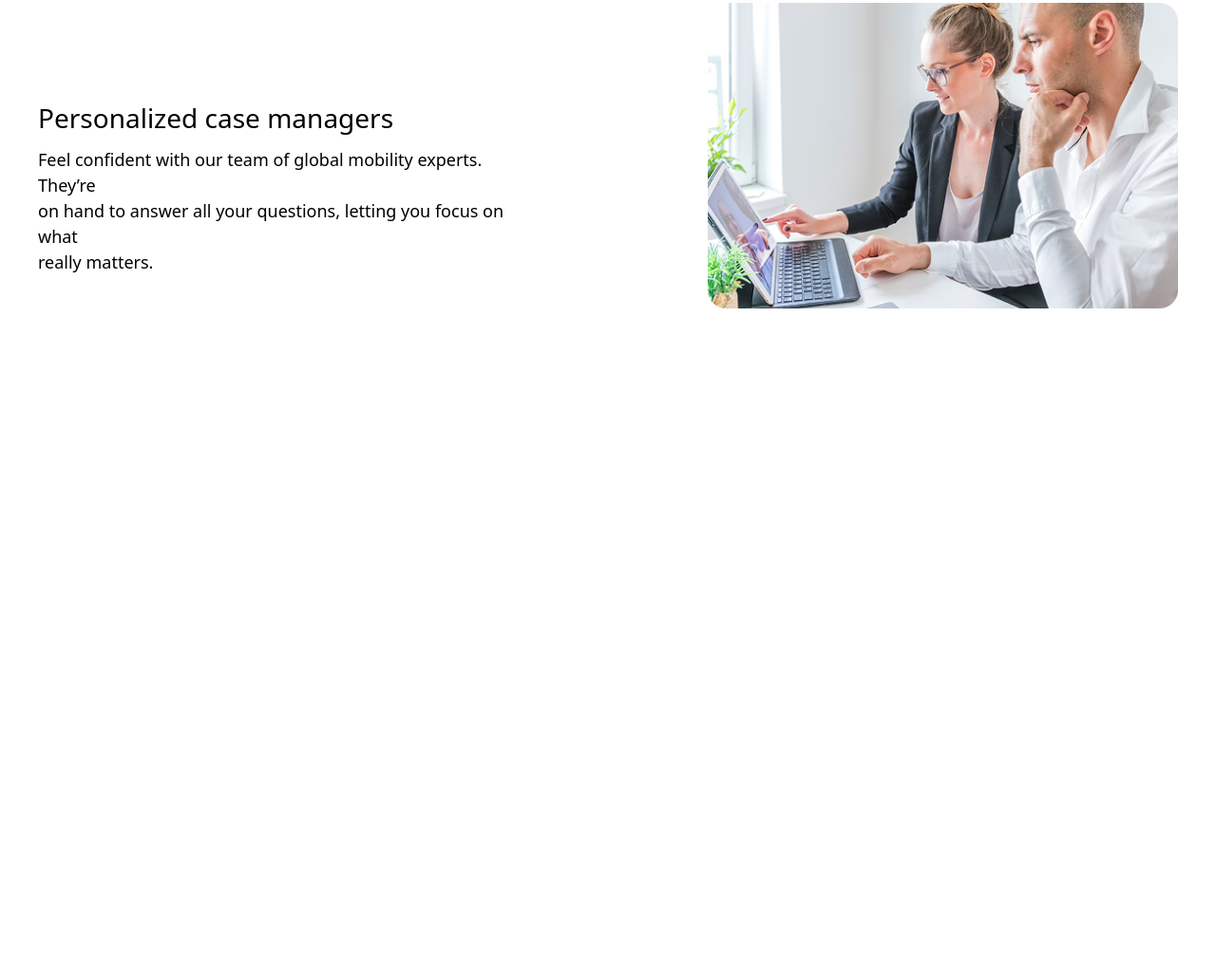
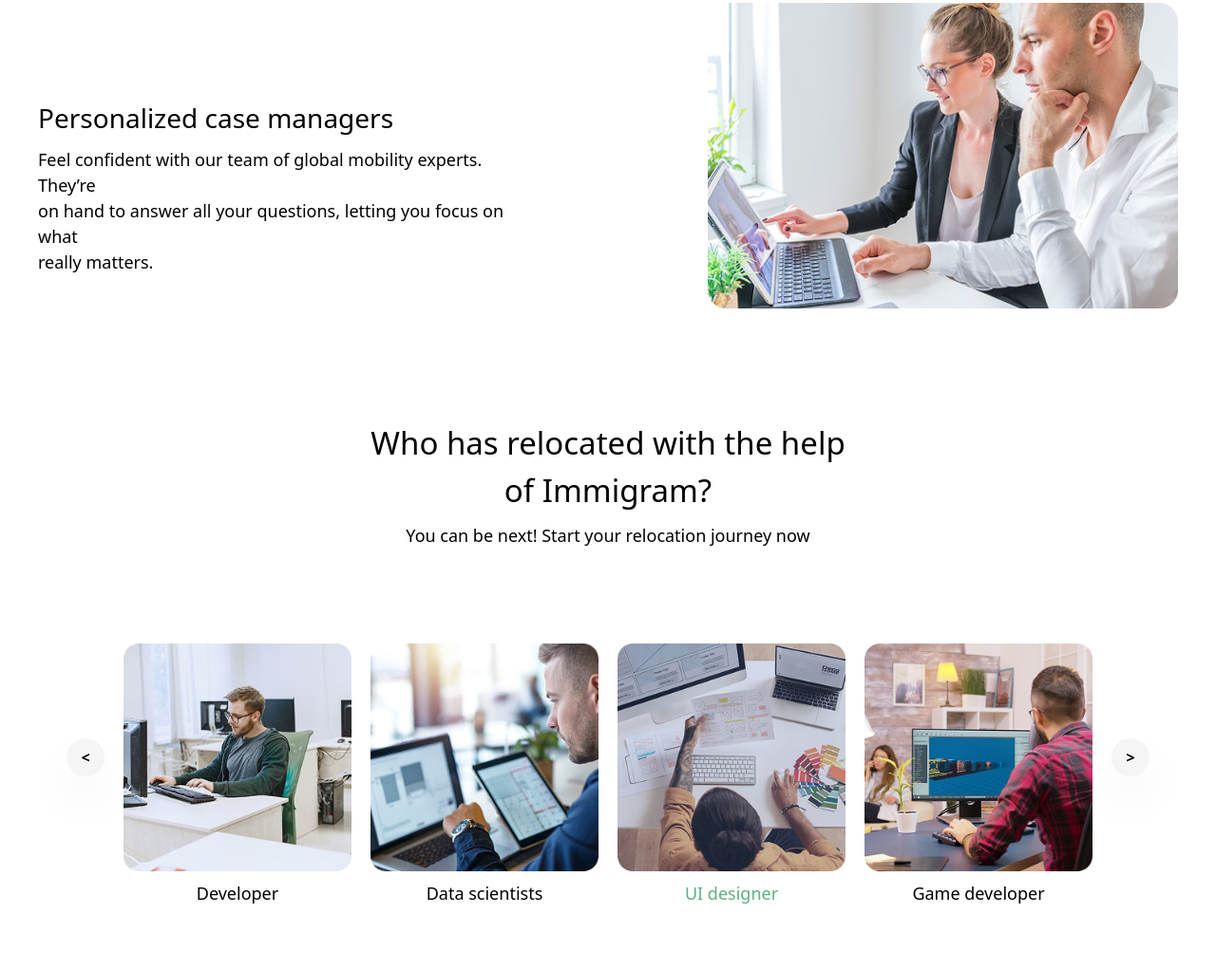
Before and after one commit to DBilol228/Week3Day3, a website: page index.html in a window 1280 px wide. Shown: the part 1618-2640 px from the top of the page at 95% size. Before the commit the page ends 2000 px from the top, so only its background shows below. Drawn offline with Linux system fonts and the light colour scheme.

Commit message:
section 3

```diff
--- a/index.html
+++ b/index.html
@@ -149,5 +149,51 @@
             </div>
         </div>
     </div>
+
+    <div class="hidden lg:block max-w-[1200px] m-auto">
+        <div class="w-[100%] h-[600px] mt-[40px]">
+            <p class="text-[black] text-[33px] font-medium text-center pt-[20px]">Who has relocated with the help<br>of Immigram?</p>
+            <p class="text-[black] text-[18px] text-center mt-[10px]">You can be next! Start your relocation journey now</p>
+            <div class="flex justify-center items-center mt-[200px] gap-[1060px]">
+                <button class="bg-[whitesmoke] text[black] w-[40px] h-[40px] rounded-[50%] shadow-2xl font-bold"><</button>
+                <button class="bg-[whitesmoke] text[black] w-[40px] h-[40px] rounded-[50%] shadow-2xl font-bold">></button>
+            </div>
+            <div class="flex justify-center items-center text-center gap-[20px] mt-[-140px]">
+                <div>
+                    <img class="w-[240px]" src="./src/images/Rectangle 13.png" alt="">
+                    <p class="text-[black] text-[18px] mt-[10px]">Developer</p>
+                </div>
+                <div>
+                    <img class="w-[240px]" src="./src/images/Rectangle 14.png" alt="">
+                    <p class="text-[black] text-[18px] mt-[10px]">Data scientists</p>
+                </div>
+                <div>
+                    <img class="w-[240px]" src="./src/images/Rectangle 15.png" alt="">
+                    <p class="text-[#5EB083] text-[18px] mt-[10px]">UI designer</p>
+                </div>
+                <div>
+                    <img class="w-[240px]" src="./src/images/Rectangle 16.png" alt="">
+                    <p class="text-[black] text-[18px] mt-[10px]">Game developer</p>
+                </div>
+            </div>
+        </div>
+    </div>
+
+    <div class="lg:hidden max-w-[500px] m-auto">
+        <div class="w-[100%] h-[600px] bg-[#FFBB8A]">
+            <p class="text-[29px] text-[black] font-medium text-center">Who has relocated<br>with the help of<br>Immigram?</p>
+            <p class="text-[19px] text-[black] text-center mt-[10px]">You can be next! Start your<br>relocation journey now</p>
+            <div class="flex justify-center items-center mt-[140px] gap-[230px]">
+                <button class="bg-[whitesmoke] text[black] w-[40px] h-[40px] rounded-[50%] shadow-2xl font-bold"><</button>
+                <button class="bg-[whitesmoke] text[black] w-[40px] h-[40px] rounded-[50%] shadow-2xl font-bold">></button>
+            </div>
+             <div class="flex justify-center items-center text-center gap-[20px] mt-[-130px]">
+                <div>
+                    <img class="w-[220px]" src="./src/images/Rectangle 16.png" alt="">
+                    <p class="text-[black] text-[19px] mt-[10px]">Game developer</p>
+                </div>
+            </div>
+        </div>
+    </div>
 </body>
 </html>
```
Also changed, not shown: src/images/Rectangle 13.png (added), src/images/Rectangle 14.png (added), src/images/Rectangle 15.png (added), src/images/Rectangle 16.png (added), src/output.css.
